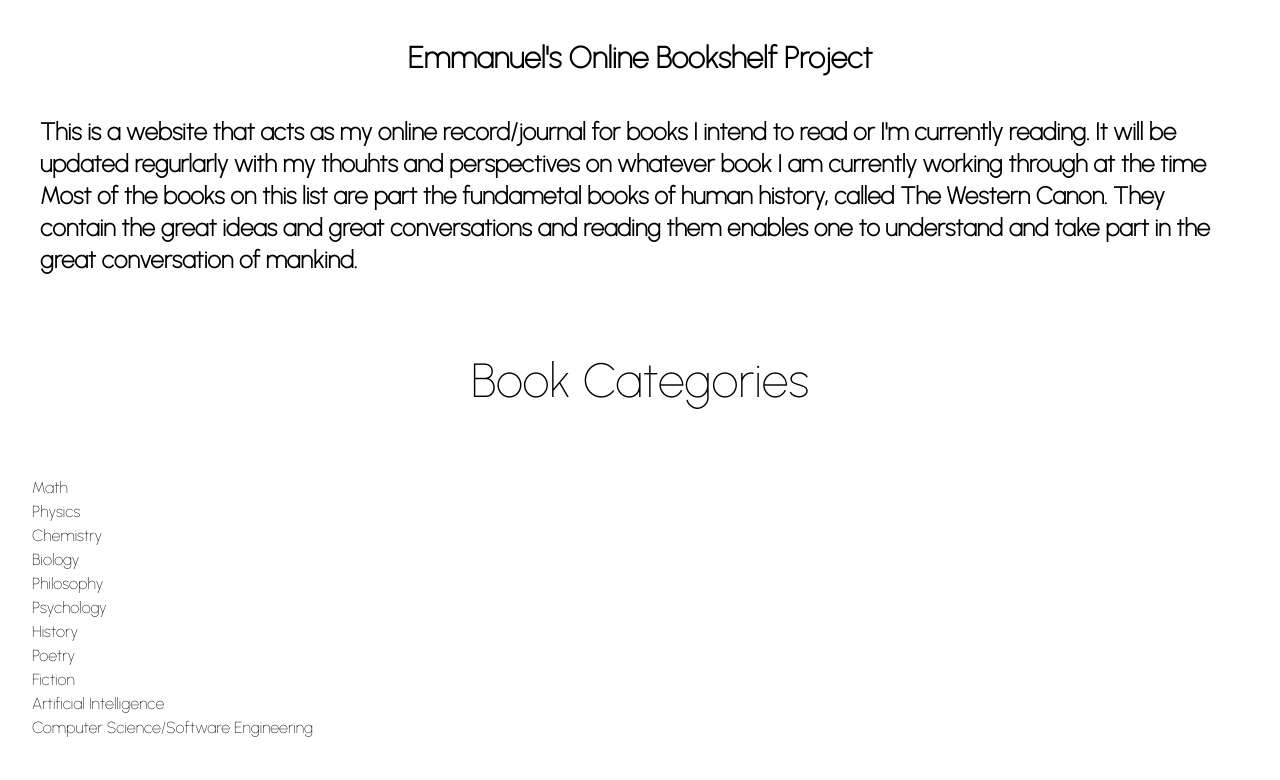
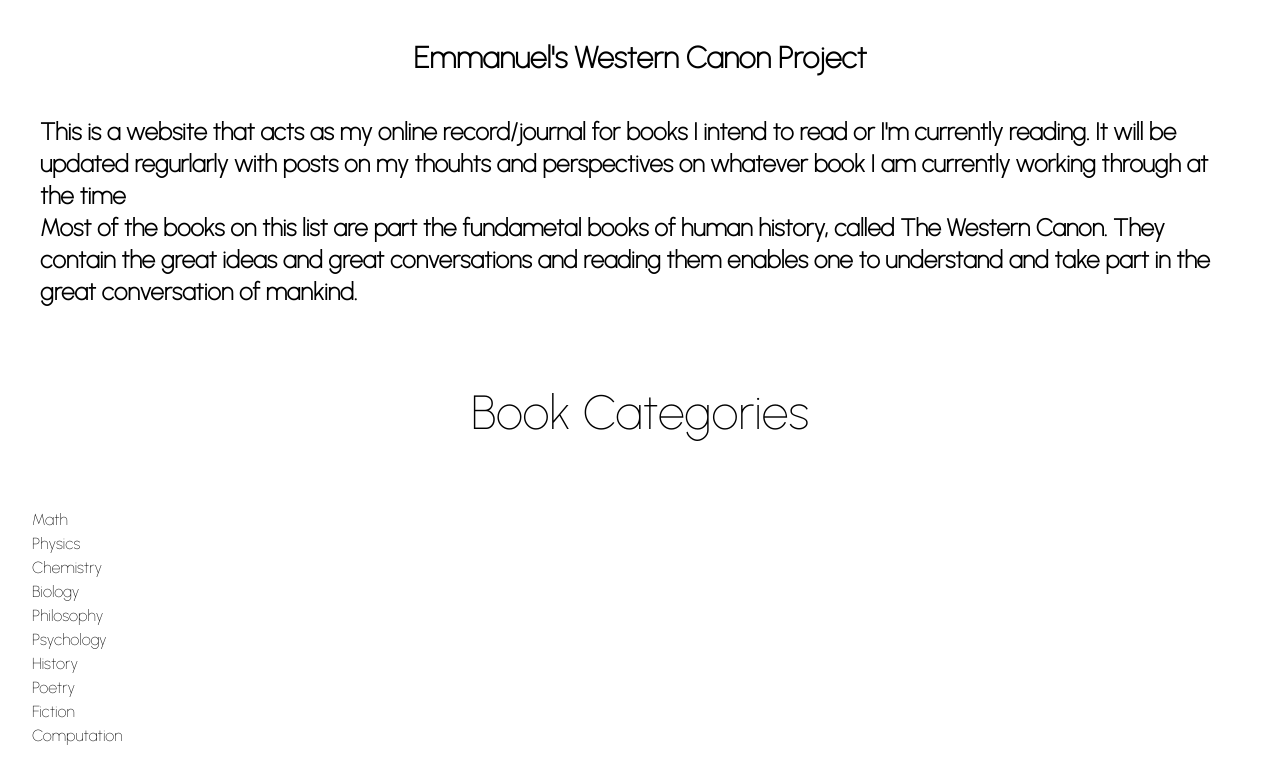
Before and after one commit to Emmanuel527/great-books-website, a Next.js app: page / in a window 1280 px wide. Shown: the top 780 px of the page. Built offline with nearby package versions, Linux system fonts and the light colour scheme.

Commit message:
alpha version

```diff
--- a/components/Navbar.jsx
+++ b/components/Navbar.jsx
@@ -3,7 +3,7 @@ import React from 'react'
 const Navbar = () => {
   return (
     <div class="flex justify-center text-3xl m-10 font-[1000]">
-       <h1>Emmanuel's Online Bookshelf Project</h1>
+       <h1>Emmanuel's Western Canon Project</h1>
     </div>
   )
 }
--- a/components/description.jsx
+++ b/components/description.jsx
@@ -2,7 +2,7 @@ import React from 'react'
 
 const description = () => {
   return (
-    <div className='m-10 font-bold text-2xl'> <p>This is a website that acts as my online record/journal for books I intend to read or I'm currently reading. It will be updated regurlarly with my thouhts and perspectives on whatever book I am currently working through at the time</p> Most of the books on this list are part the fundametal books of human history, called The Western Canon. They contain the great ideas and great conversations and reading them enables one to understand and take part in the great conversation of mankind.</div>
+    <div className='m-10 font-bold text-2xl'> <p>This is a website that acts as my online record/journal for books I intend to read or I'm currently reading. It will be updated regurlarly with posts on my thouhts and perspectives on whatever book I am currently working through at the time</p> Most of the books on this list are part the fundametal books of human history, called The Western Canon. They contain the great ideas and great conversations and reading them enables one to understand and take part in the great conversation of mankind.</div>
   )
 }
 
--- a/components/genres.jsx
+++ b/components/genres.jsx
@@ -14,8 +14,8 @@ const genres = () => {
             <li>History</li>
             <li>Poetry</li>
             <li>Fiction</li>
-            <li>Artificial Intelligence</li>
-            <li>Computer Science/Software Engineering</li>
+            <li>Computation</li>
+
         </ul>
         </div>
     )
--- a/pages/_app.js
+++ b/pages/_app.js
@@ -1,7 +1,9 @@
 import '../styles/globals.css'
 
 function MyApp({ Component, pageProps }) {
+
   return <Component {...pageProps} />
+
 }
 
 export default MyApp
--- a/pages/index.js
+++ b/pages/index.js
@@ -7,7 +7,9 @@ import Description from '../components/description'
 
 export default function Home() {
   return (
+
     <div>
+
       <Head>
         <title>Emmanuel Arowoselu</title>
         <meta name="description" content="Generated by create next app" />
@@ -18,6 +20,8 @@ export default function Home() {
       <Description/>
       <Categories/>
       <Genres/>
+
     </div>
+
   )
 }
--- a/styles/globals.css
+++ b/styles/globals.css
@@ -6,3 +6,7 @@
         font-family: 'Urbanist', sans-serif;
     }
 }
+
+.custom-img {
+    background-image: url(https://images.unsplash.com/photo-1507842217343-583bb7270b66?ixlib=rb-1.2.1&ixid=MnwxMjA3fDB8MHxwaG90by1wYWdlfHx8fGVufDB8fHx8&auto=format&fit=crop&w=1590&q=80);
+}
--- a/tailwind.config.js
+++ b/tailwind.config.js
@@ -1,7 +1,7 @@
 /** @type {import('tailwindcss').Config} */
 module.exports = {
-  content: [ "./pages/**/*.{js,ts,jsx,tsx}",
-  "./components/**/*.{js,ts,jsx,tsx}",],
+  content: ["./pages/**/*.{js,ts,jsx,tsx}",
+    "./components/**/*.{js,ts,jsx,tsx}",],
   theme: {
     extend: {},
   },
```
Also changed, not shown: 1 other file (tests, documents, lock files or other folders).
